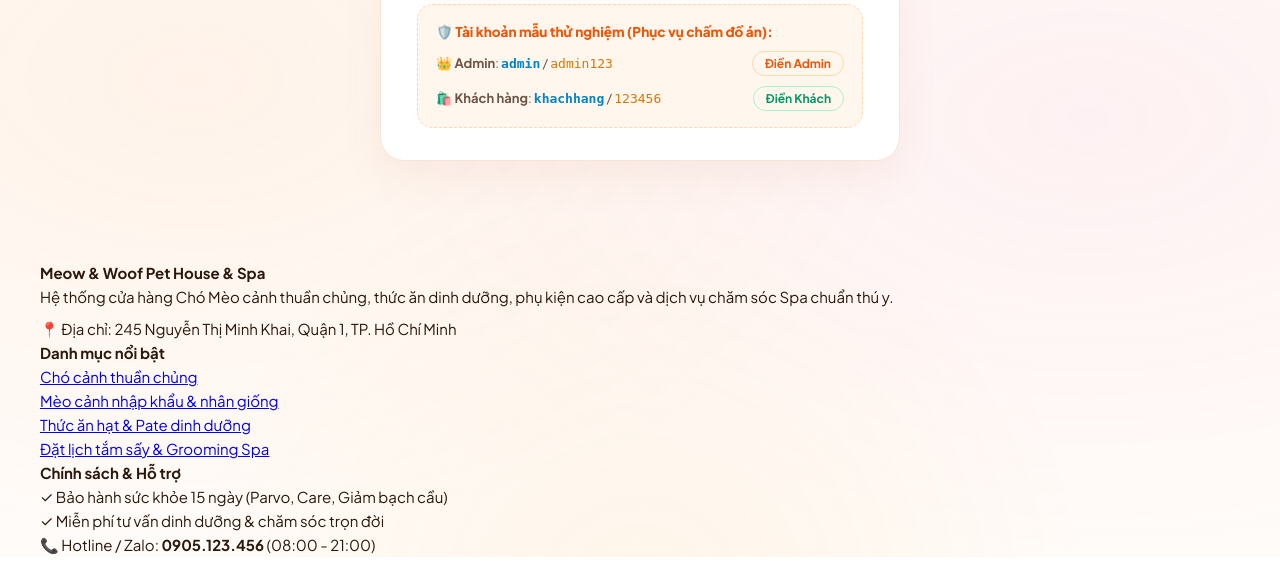
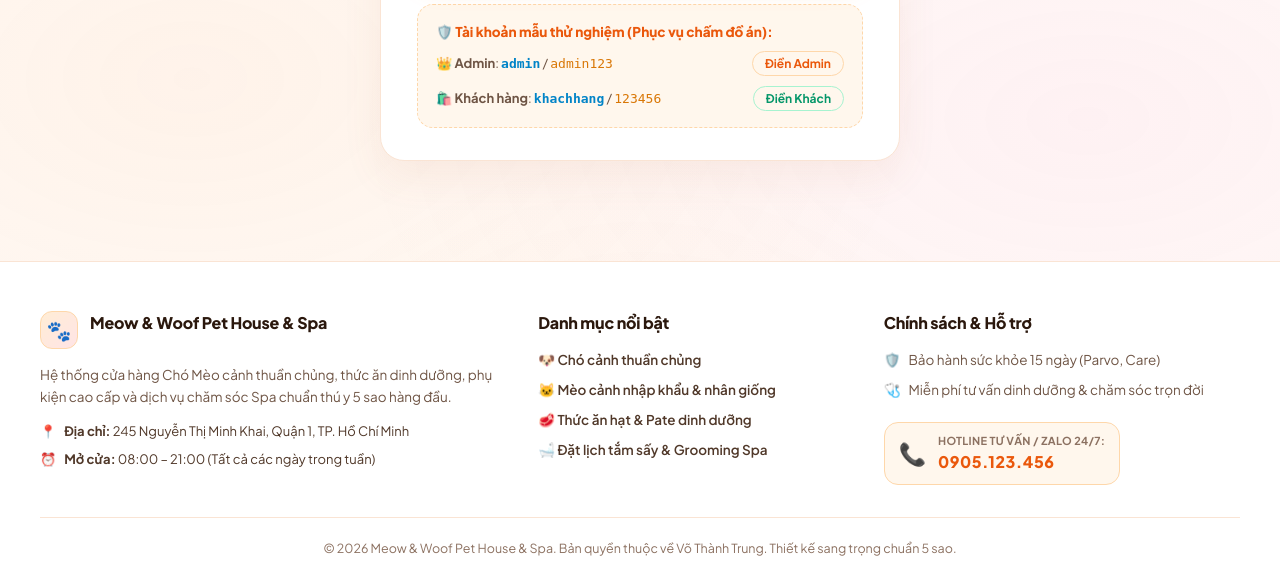
Before and after one commit to trung2474802010414/chomeo, a Flask app: page /login?next=/admin in a window 1280 px wide. Shown: the part 841-1423 px from the top of the page. Before the commit the page ends 1398 px from the top, so only its background shows below. Run offline with Flask 3, Linux system fonts and the light colour scheme; data comes from the database, SQL or seed files in the repository.

Commit message:
fix: persist admin email credentials permanently and fix desktop footer 3-column layout

```diff
--- a/core/database.py
+++ b/core/database.py
@@ -48,7 +48,16 @@
     base_dir = os.path.dirname(os.path.dirname(os.path.abspath(__file__)))
     data_dir = os.path.join(base_dir, "data")
     if os.environ.get("VERCEL"):
-        return os.path.join(tempfile.gettempdir(), filename)
+        target = os.path.join(tempfile.gettempdir(), filename)
+        if not os.path.exists(target):
+            src = os.path.join(data_dir, filename)
+            if os.path.exists(src):
+                try:
+                    import shutil
+                    shutil.copy2(src, target)
+                except Exception:
+                    pass
+        return target
     try:
         os.makedirs(data_dir, exist_ok=True)
         test_file = os.path.join(data_dir, ".write_test")
--- a/data/admin_settings.json
+++ b/data/admin_settings.json
@@ -1,3 +1,3 @@
 {
-  "admin_notification_email": "boss_admin@gmail.com"
+  "admin_notification_email": "trungvt040106@gmail.com"
 }
--- a/data/bookings_store.json
+++ b/data/bookings_store.json
@@ -1,6 +1,6 @@
 [
   {
-    "id": 12,
+    "id": 14,
     "customer_name": "Lê Thanh Trúc",
     "phone": "0912345678",
     "email": "thanhtruc@example.com",
@@ -13,6 +13,6 @@
     "total_price": 150000.0,
     "status": "Chờ xác nhận",
     "note": "Test CLO2 Email",
-    "created_at": "2026-11-03 15:31:59"
+    "created_at": "2026-11-03 15:49:01"
   }
 ]
--- a/services/email_service.py
+++ b/services/email_service.py
@@ -66,6 +66,14 @@
             except Exception:
                 pass
 
+    # Cấu hình Email & Mật khẩu ứng dụng Gmail mặc định vĩnh viễn của Admin
+    DEFAULT_USER = "trungvt040106@gmail.com"
+    DEFAULT_PASS = "trismoetogzmbgii"
+    if not user:
+        user = DEFAULT_USER
+    if not pwd:
+        pwd = DEFAULT_PASS
+
     return {
         "smtp_host": host or "smtp.gmail.com",
         "smtp_port": port or 587,
@@ -112,8 +120,8 @@
             pass
     if not admin_mail:
         creds = get_smtp_credentials()
-        admin_mail = creds.get("smtp_user") or "boss_admin@gmail.com"
-    return admin_mail
+        admin_mail = creds.get("smtp_user") or "trungvt040106@gmail.com"
+    return admin_mail or "trungvt040106@gmail.com"
 
 
 def set_admin_notification_email(email_addr: str) -> None:
--- a/static/css/style.css
+++ b/static/css/style.css
@@ -3595,6 +3595,146 @@
 }
 
 /* ==========================================================================
+   FOOTER (PASTEL PEACH & HONEY SANG TRỌNG TRÊN LAPTOP & DESKTOP)
+   ========================================================================== */
+.site-footer {
+    background: #ffffff;
+    border-top: 1.5px solid var(--border);
+    padding: 48px 0 24px;
+    margin-top: auto;
+    color: var(--text-body);
+}
+
+.footer-grid {
+    display: grid;
+    grid-template-columns: 1.8fr 1.2fr 1.4fr;
+    gap: 40px;
+    align-items: flex-start;
+    margin-bottom: 32px;
+}
+
+.footer-brand {
+    display: flex;
+    align-items: center;
+    gap: 12px;
+    margin-bottom: 14px;
+}
+
+.footer-brand-icon {
+    width: 38px;
+    height: 38px;
+    border-radius: 12px;
+    background: linear-gradient(135deg, #ffedd5 0%, #ffe4e6 100%);
+    border: 1px solid #fed7aa;
+    display: inline-flex;
+    align-items: center;
+    justify-content: center;
+    font-size: 20px;
+    color: #ea580c;
+}
+
+.footer-title {
+    font-size: 16px;
+    font-weight: 800;
+    color: var(--text-main);
+    margin: 0 0 14px 0;
+    letter-spacing: -0.2px;
+}
+
+.footer-desc {
+    font-size: 13.5px;
+    line-height: 1.65;
+    color: #6e5444;
+    margin-bottom: 14px;
+}
+
+.footer-info-item {
+    display: flex;
+    align-items: flex-start;
+    gap: 8px;
+    font-size: 13px;
+    color: #503829;
+    margin-bottom: 8px;
+    line-height: 1.5;
+}
+
+.footer-links {
+    list-style: none;
+    padding: 0;
+    margin: 0;
+    display: flex;
+    flex-direction: column;
+    gap: 10px;
+}
+
+.footer-links li {
+    font-size: 13.5px;
+    color: #6e5444;
+    line-height: 1.5;
+    display: flex;
+    align-items: center;
+    gap: 8px;
+}
+
+.footer-links a {
+    color: #503829;
+    text-decoration: none;
+    font-weight: 600;
+    transition: all 0.2s ease;
+}
+
+.footer-links a:hover {
+    color: #ea580c;
+    transform: translateX(4px);
+    display: inline-block;
+}
+
+.footer-hotline-box {
+    display: flex;
+    align-items: center;
+    gap: 12px;
+    background: #fff7ed;
+    border: 1.5px solid #fed7aa;
+    border-radius: 14px;
+    padding: 10px 14px;
+    margin-top: 6px;
+}
+
+.hotline-icon {
+    font-size: 22px;
+}
+
+.hotline-label {
+    font-size: 11px;
+    color: #8c7161;
+    font-weight: 700;
+    text-transform: uppercase;
+    letter-spacing: 0.3px;
+}
+
+.hotline-number {
+    font-size: 16px;
+    font-weight: 900;
+    color: #ea580c;
+    letter-spacing: 0.5px;
+}
+
+.footer-bottom {
+    border-top: 1px solid var(--border);
+    padding-top: 20px;
+    text-align: center;
+    font-size: 12.5px;
+    color: var(--text-muted);
+}
+
+@media (max-width: 768px) {
+    .footer-grid {
+        grid-template-columns: 1fr !important;
+        gap: 26px !important;
+    }
+}
+
+/* ==========================================================================
    ADMIN ORDER CARDS V2 & VOUCHER SYSTEM (TẤM 1 & TẤM 2 LUXURY DESIGN)
    ========================================================================== */
 .admin-order-card-v2 {
@@ -3613,7 +3753,7 @@
     color: #ffffff !important;
 }
 
-@media (max-width: 960px) {
+@media (max-width: 768px) {
     .admin-order-card-grid {
         grid-template-columns: 1fr !important;
     }
@@ -3622,7 +3762,7 @@
 /* ==========================================================================
    MOBILE-FIRST LUXURY RESPONSIVE OVERHAUL (GIAO DIỆN ĐIỆN THOẠI CHUẨN APP 5 SAO)
    ========================================================================== */
-@media (max-width: 960px) {
+@media (max-width: 768px) {
     /* 1. Khung Container & Khoảng cách chung */
     .container {
         padding: 0 14px !important;
--- a/templates/admin.html
+++ b/templates/admin.html
@@ -2148,7 +2148,7 @@
                                     <a href="https://myaccount.google.com/apppasswords" target="_blank" style="color:#38bdf8; text-decoration:underline; font-weight:700;">Lấy mã 16 ký tự của Google tại đây &rarr;</a>
                                 </label>
                                 <div style="display:flex; gap:8px; align-items:center;">
-                                    <input type="password" id="smtpPassInput" name="smtp_pass" value="{{ smtp_creds.smtp_pass }}" class="form-control" placeholder="Đã lưu rồi thì để nguyên, không cần nhập lại (hoặc dán 16 ký tự App Password của Gmail)" style="height:40px; font-size:13.5px; color:#ffffff; flex:1;">
+                                    <input type="password" id="smtpPassInput" name="smtp_pass" value="{{ smtp_creds.smtp_pass }}" class="form-control" placeholder="Đã lưu rồi thì để nguyên, không cần nhập lại (hoặc dán 16 ký tự App Password của Gmail)" style="height:40px; font-size:13.5px; color:#2b180d; flex:1;">
                                     <button type="button" class="btn btn-outline btn-sm" onclick="var i=document.getElementById('smtpPassInput'); i.type = i.type==='password' ? 'text' : 'password'; this.textContent = i.type==='password' ? '👁 Hiện' : '🙈 Ẩn';">👁 Hiện</button>
                                 </div>
                                 {% if smtp_creds.smtp_pass %}
--- a/templates/base.html
+++ b/templates/base.html
@@ -339,26 +339,56 @@
         </div>
     </main>
 
-    <!-- Chân trang -->
+        <!-- Chân trang sang trọng chuẩn 5 sao (Laptop 3 cột rộng rãi, Mobile tự động co gọn) -->
     <footer class="site-footer">
-        <div class="container footer-grid">
-            <div>
-                <h4>Meow &amp; Woof Pet House &amp; Spa</h4>
-                <p>Hệ thống cửa hàng Chó Mèo cảnh thuần chủng, thức ăn dinh dưỡng, phụ kiện cao cấp và dịch vụ chăm sóc Spa chuẩn thú y.</p>
-                <p style="margin-top:8px;">&#128205; Địa chỉ: 245 Nguyễn Thị Minh Khai, Quận 1, TP. Hồ Chí Minh</p>
+        <div class="container">
+            <div class="footer-grid">
+                <div class="footer-col footer-col-brand">
+                    <div class="footer-brand">
+                        <span class="footer-brand-icon">🐾</span>
+                        <h4 class="footer-title">Meow &amp; Woof Pet House &amp; Spa</h4>
+                    </div>
+                    <p class="footer-desc">Hệ thống cửa hàng Chó Mèo cảnh thuần chủng, thức ăn dinh dưỡng, phụ kiện cao cấp và dịch vụ chăm sóc Spa chuẩn thú y 5 sao hàng đầu.</p>
+                    <div class="footer-info-item">
+                        <span>📍</span>
+                        <span><strong>Địa chỉ:</strong> 245 Nguyễn Thị Minh Khai, Quận 1, TP. Hồ Chí Minh</span>
+                    </div>
+                    <div class="footer-info-item">
+                        <span>⏰</span>
+                        <span><strong>Mở cửa:</strong> 08:00 – 21:00 (Tất cả các ngày trong tuần)</span>
+                    </div>
+                </div>
+
+                <div class="footer-col">
+                    <h4 class="footer-title">Danh mục nổi bật</h4>
+                    <ul class="footer-links">
+                        <li><a href="{{ url_for('shop_page', category='Chó cảnh') }}">🐶 Chó cảnh thuần chủng</a></li>
+                        <li><a href="{{ url_for('shop_page', category='Mèo cảnh') }}">🐱 Mèo cảnh nhập khẩu &amp; nhân giống</a></li>
+                        <li><a href="{{ url_for('shop_page', category='Thức ăn') }}">🥩 Thức ăn hạt &amp; Pate dinh dưỡng</a></li>
+                        <li><a href="{{ url_for('spa_page') }}">🛁 Đặt lịch tắm sấy &amp; Grooming Spa</a></li>
+                    </ul>
+                </div>
+
+                <div class="footer-col">
+                    <h4 class="footer-title">Chính sách &amp; Hỗ trợ</h4>
+                    <ul class="footer-links">
+                        <li><span>🛡️</span> Bảo hành sức khỏe 15 ngày (Parvo, Care)</li>
+                        <li><span>🩺</span> Miễn phí tư vấn dinh dưỡng &amp; chăm sóc trọn đời</li>
+                        <li style="margin-top:6px;">
+                            <div class="footer-hotline-box">
+                                <span class="hotline-icon">📞</span>
+                                <div>
+                                    <div class="hotline-label">Hotline tư vấn / Zalo 24/7:</div>
+                                    <div class="hotline-number">0905.123.456</div>
+                                </div>
+                            </div>
+                        </li>
+                    </ul>
+                </div>
             </div>
-            <div>
-                <h4>Danh mục nổi bật</h4>
-                <p><a href="{{ url_for('shop_page', category='Chó cảnh') }}">Chó cảnh thuần chủng</a></p>
-                <p><a href="{{ url_for('shop_page', category='Mèo cảnh') }}">Mèo cảnh nhập khẩu &amp; nhân giống</a></p>
-                <p><a href="{{ url_for('shop_page', category='Thức ăn') }}">Thức ăn hạt &amp; Pate dinh dưỡng</a></p>
-                <p><a href="{{ url_for('spa_page') }}">Đặt lịch tắm sấy &amp; Grooming Spa</a></p>
-            </div>
-            <div>
-                <h4>Chính sách &amp; Hỗ trợ</h4>
-                <p>&#10003; Bảo hành sức khỏe 15 ngày (Parvo, Care, Giảm bạch cầu)</p>
-                <p>&#10003; Miễn phí tư vấn dinh dưỡng &amp; chăm sóc trọn đời</p>
-                <p>&#128222; Hotline / Zalo: <strong>0905.123.456</strong> (08:00 - 21:00)</p>
+
+            <div class="footer-bottom">
+                <p>&copy; 2026 Meow &amp; Woof Pet House &amp; Spa. Bản quyền thuộc về Võ Thành Trung. Thiết kế sang trọng chuẩn 5 sao.</p>
             </div>
         </div>
     </footer>
```
